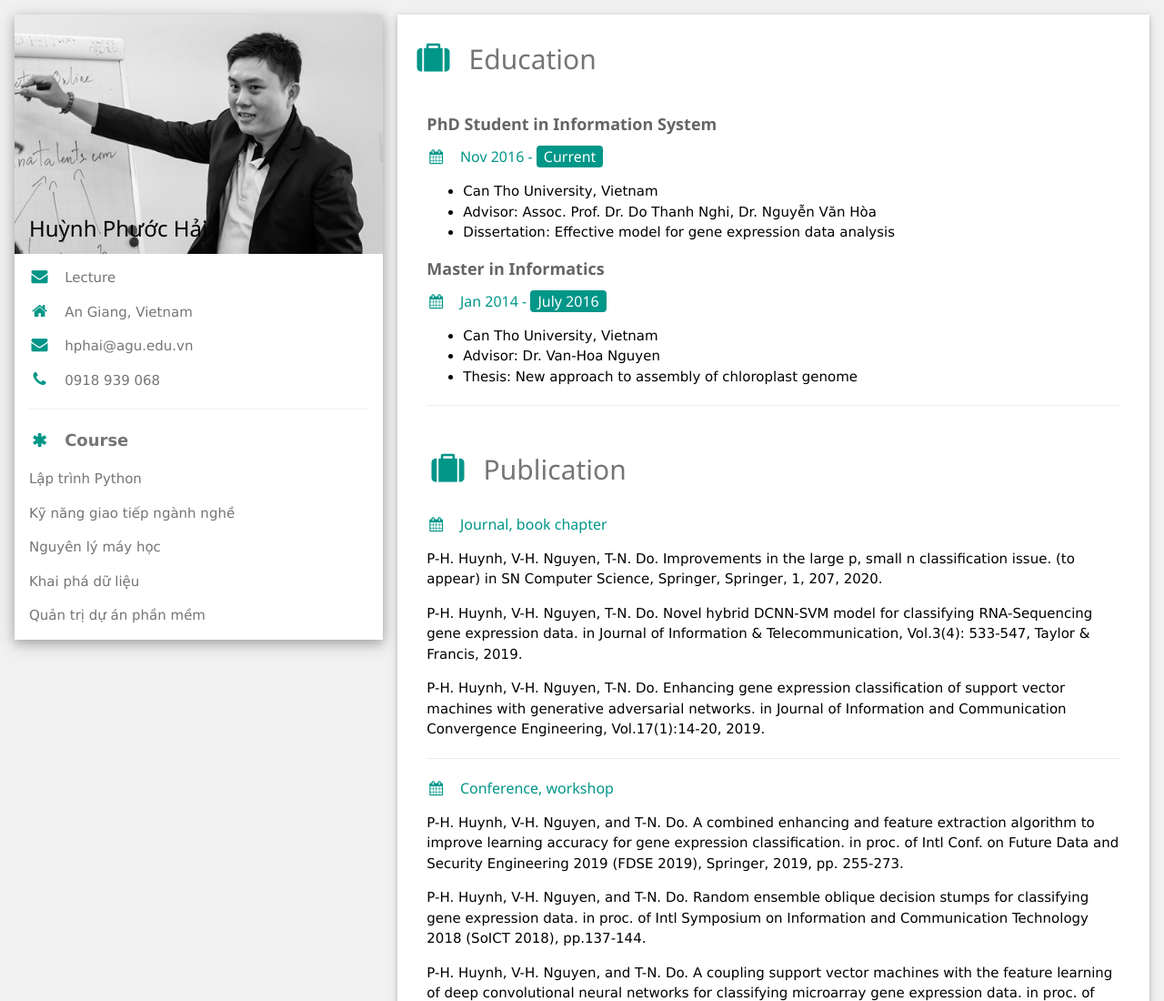
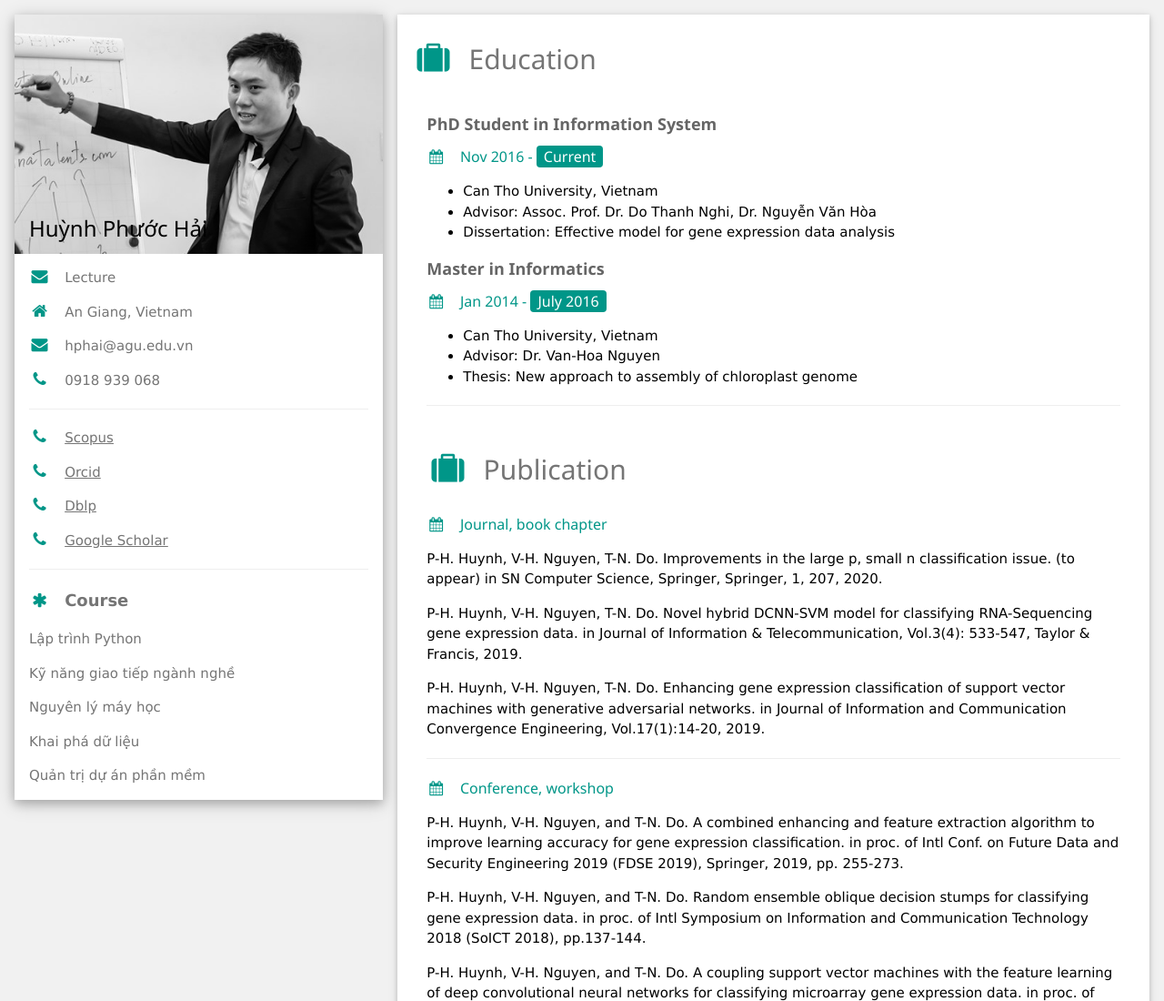
Before and after one commit to phuochaihuynh/phuochaihuynh.github.io, a plain HTML site: page index.html in a window 1280 px wide. Shown: the top 1100 px of the page at 91% size. Drawn offline with nearby package versions, Linux system fonts and the light colour scheme.

Commit message:
Update index.html

```diff
--- a/index.html
+++ b/index.html
@@ -31,6 +31,16 @@
           <p><i class="fa fa-phone fa-fw w3-margin-right w3-large w3-text-teal"></i>0918 939 068</p>
           <hr>
 
+
+
+          <p><i class="fa fa-phone fa-fw w3-margin-right w3-large w3-text-teal"></i><a href="https://www.scopus.com/authid/detail.uri?authorId=57201071966" target="_blank">Scopus</a></p>
+          <p><i class="fa fa-phone fa-fw w3-margin-right w3-large w3-text-teal"></i><a href="https://orcid.org/0000-0001-8348-9267" target="_blank">Orcid</a></p>
+          <p><i class="fa fa-phone fa-fw w3-margin-right w3-large w3-text-teal"></i><a href="https://dblp.uni-trier.de/pers/hd/h/Huynh:Phuoc=Hai" target="_blank">Dblp</a></p>
+          <p><i class="fa fa-phone fa-fw w3-margin-right w3-large w3-text-teal"></i><a href="https://scholar.google.com/citations?hl=vi&user=pknarw0AAAAJ" target="_blank">Google Scholar</a></p>
+
+
+
+          <hr>
           <p class="w3-large"><b><i class="fa fa-asterisk fa-fw w3-margin-right w3-text-teal"></i>Course</b></p>
           <p>Lập trình Python</p>
           <p>Kỹ năng giao tiếp ngành nghề</p>
```
